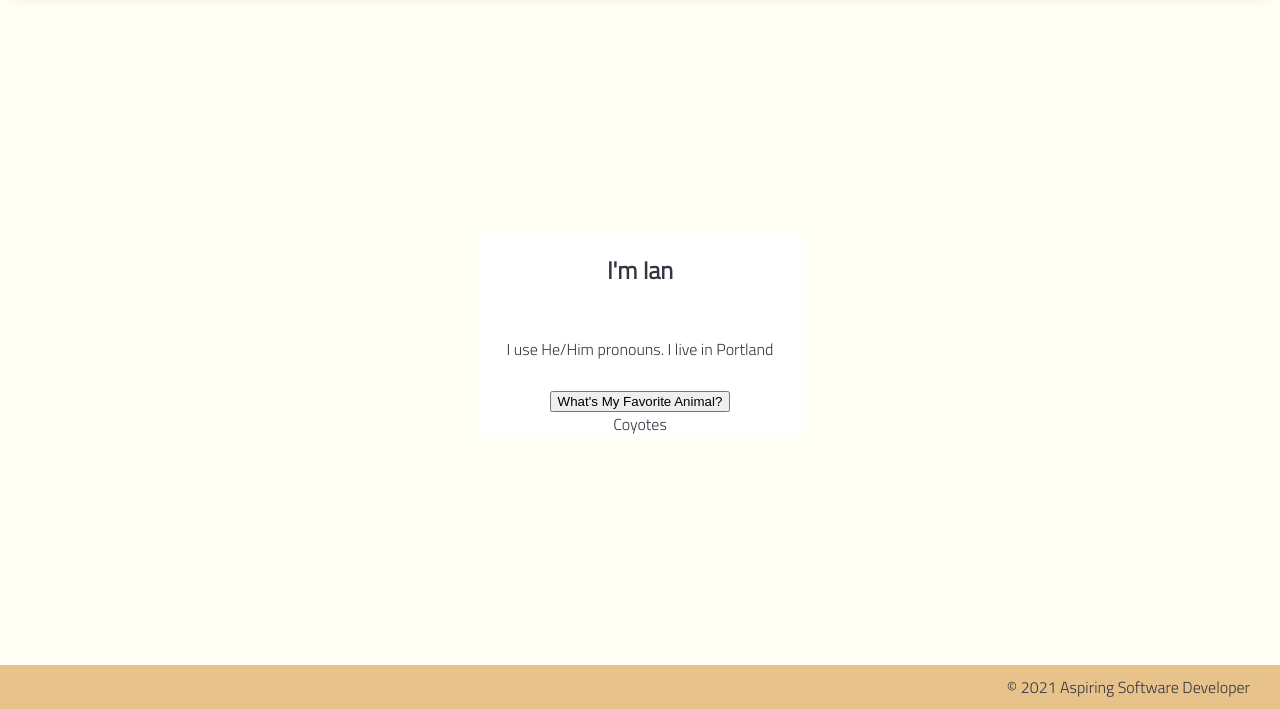
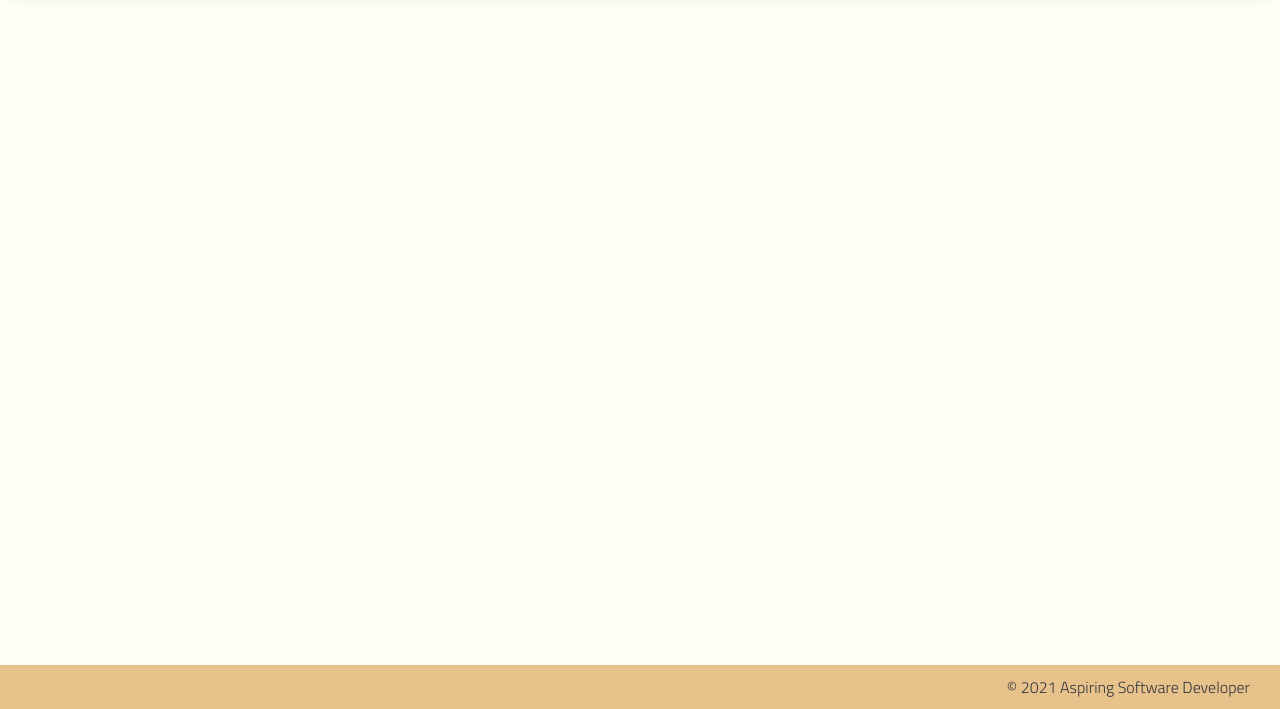
Before and after one commit to IACheifetz/about-me-js-demo, a plain HTML site: page index.html in a window 1280 px wide. Shown: the part 91-800 px from the top of the page. Drawn offline with Linux system fonts and the light colour scheme.

Commit message:
added plan to readme and edited html

```diff
--- a/index.html
+++ b/index.html
@@ -20,16 +20,7 @@
             <h1>Cool Web Project</h1>
         </header>
 
-        <main>
-            <section>
-                <h1>I'm Ian</h1>
-                <p>
-                    I use <span class="bold">He/Him</span> pronouns. I live in <span class="italics">Portland</span>
-                </p>
-                <button id="btn">What's My Favorite Animal?</button>
-                <div id="animalDiv" class="hidden">Coyotes</div>
-            </section>
-        </main>
+        <main></main>
 
         <footer>&copy; 2021 Aspiring Software Developer</footer>
 
```
